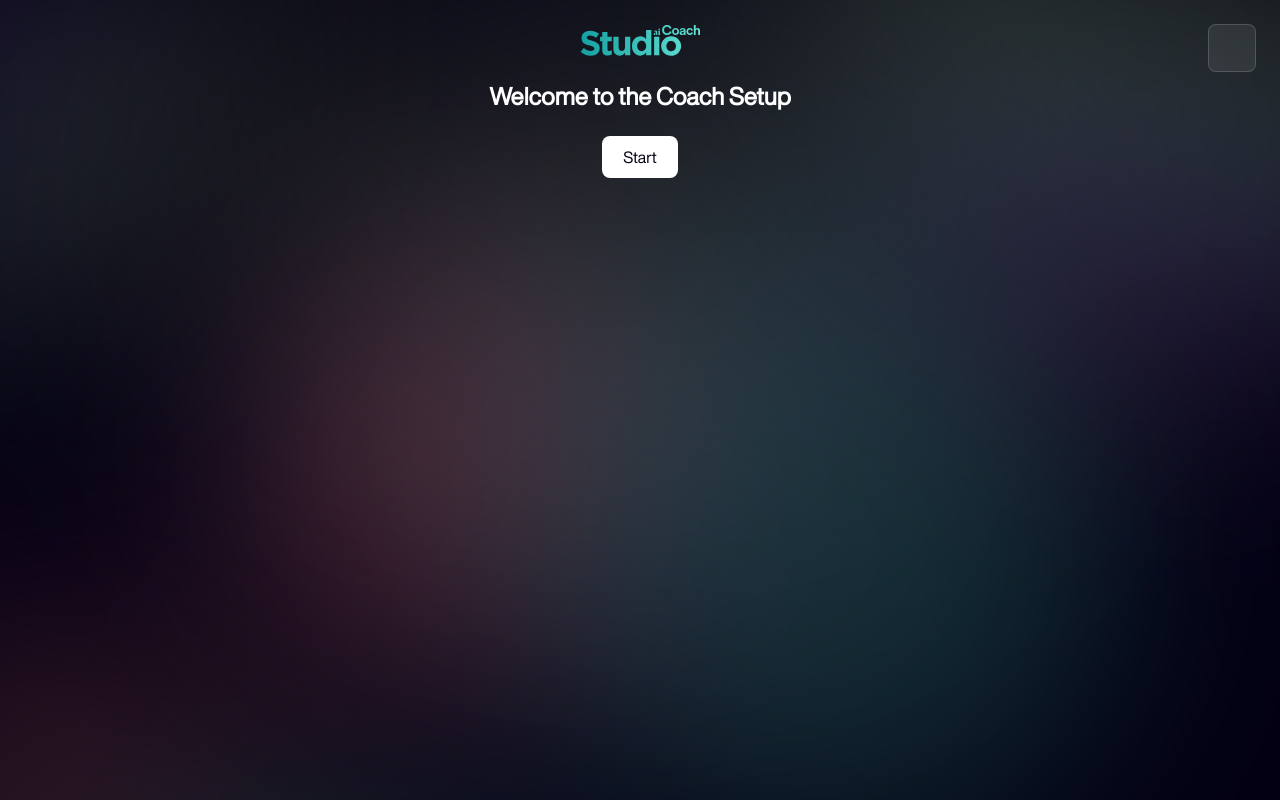
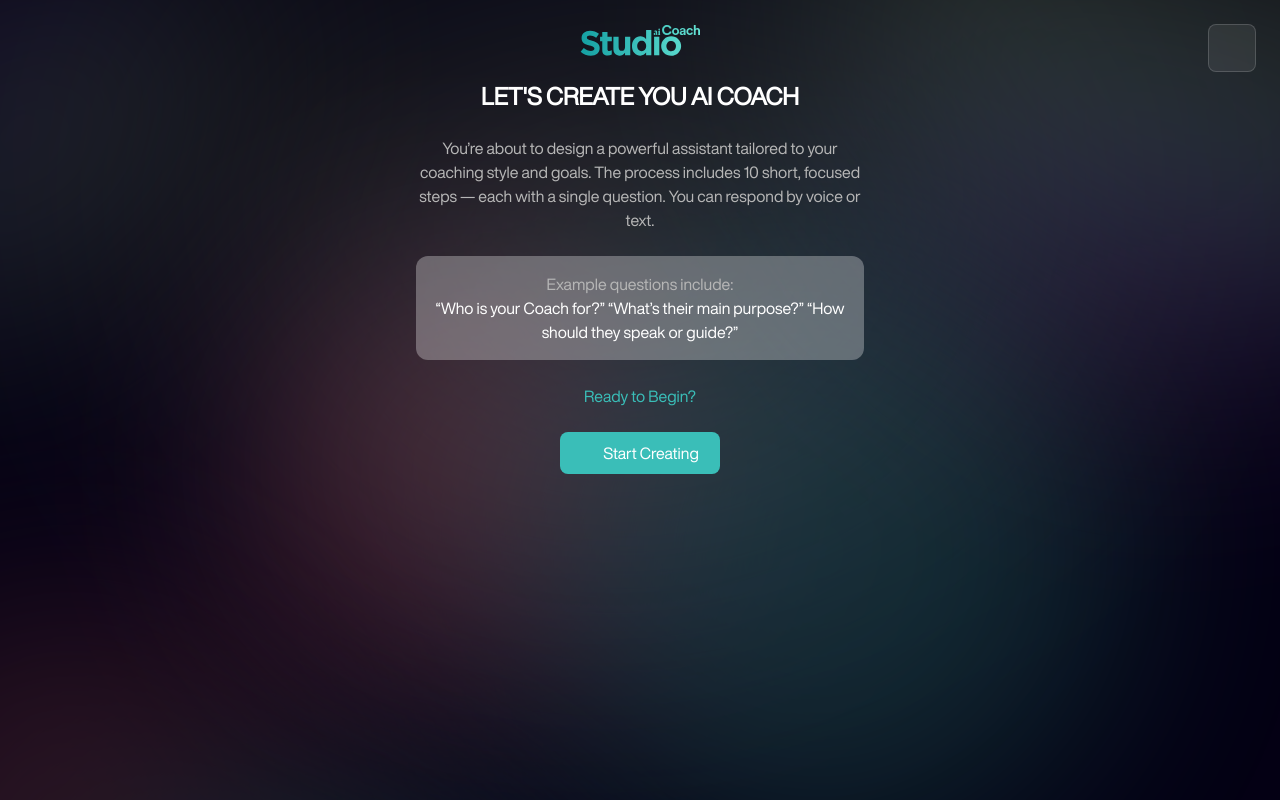
Before and after one commit to gajazlikovac/coachbot-codex, a Next.js app: page /new-coach in a window 1280 px wide. Built offline with nearby package versions, Linux system fonts and the light colour scheme; no server answers.

Commit message:
Update new coach welcome page

```diff
--- a/src/app/(standalone)/new-coach/page.tsx
+++ b/src/app/(standalone)/new-coach/page.tsx
@@ -14,11 +14,27 @@ export default function NewCoachWelcome() {
         className="cbi-close-circle fixed right-6 top-6 aspect-square w-12 shrink-0 px-3 py-0 text-lg text-main"
       />
       <Logo className="mx-auto h-10 w-auto" />
-      <h1 className="text-2xl font-bold text-main">
-        Welcome to the Coach Setup
+      <h1 className="text-center text-2xl font-bold uppercase text-white">
+        LET'S CREATE YOU AI COACH
       </h1>
-      <Button href="/new-coach/steps" variant="solid" color="light">
-        Start
+      <p className="max-w-md text-center text-light-gray">
+        You’re about to design a powerful assistant tailored to your coaching
+        style and goals. The process includes 10 short, focused steps — each
+        with a single question. You can respond by voice or text.
+      </p>
+      <div className="w-full max-w-md rounded-xl bg-white/30 p-4">
+        <p className="text-center text-light-gray">Example questions include:</p>
+        <p className="text-center text-white">“Who is your Coach for?” “What’s their main purpose?” “How should they speak or guide?”</p>
+      </div>
+      <p className="text-primary-green">Ready to Begin?</p>
+      <Button
+        href="/new-coach/steps"
+        variant="solid"
+        color="primary"
+        className="flex items-center gap-x-2"
+      >
+        <i className="cbi-add-square" />
+        Start Creating
       </Button>
     </div>
   );
```
